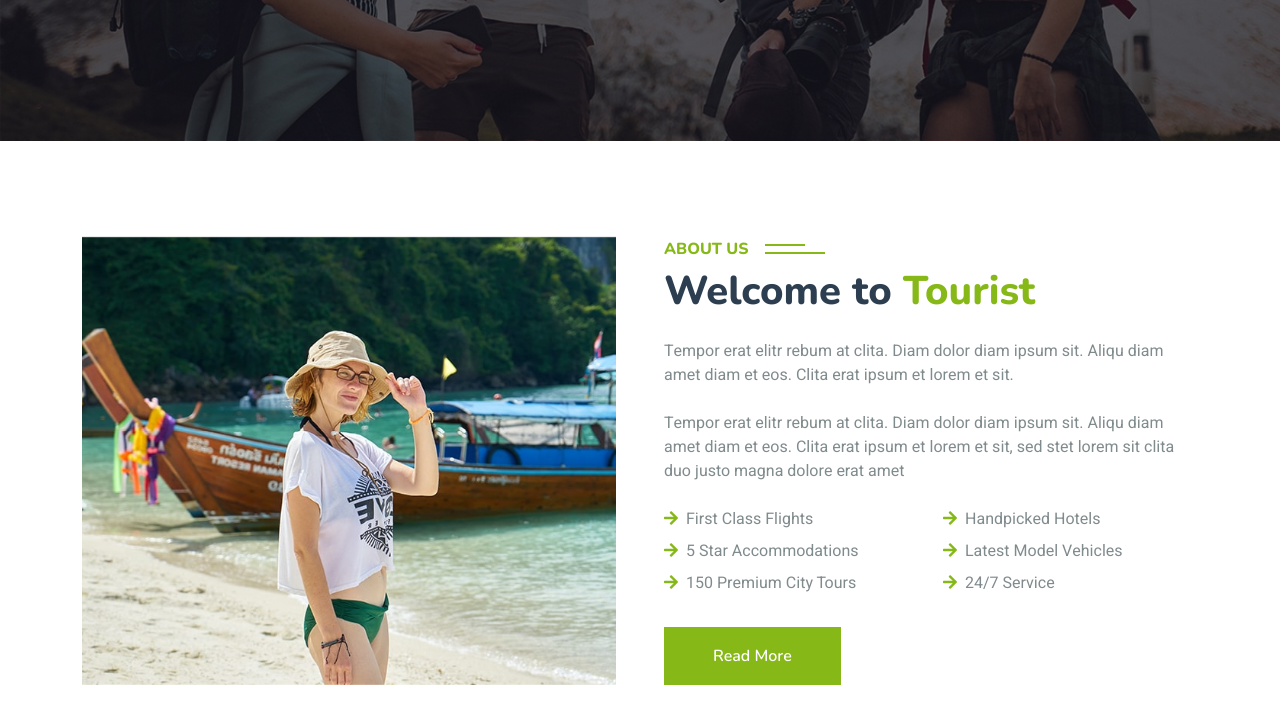
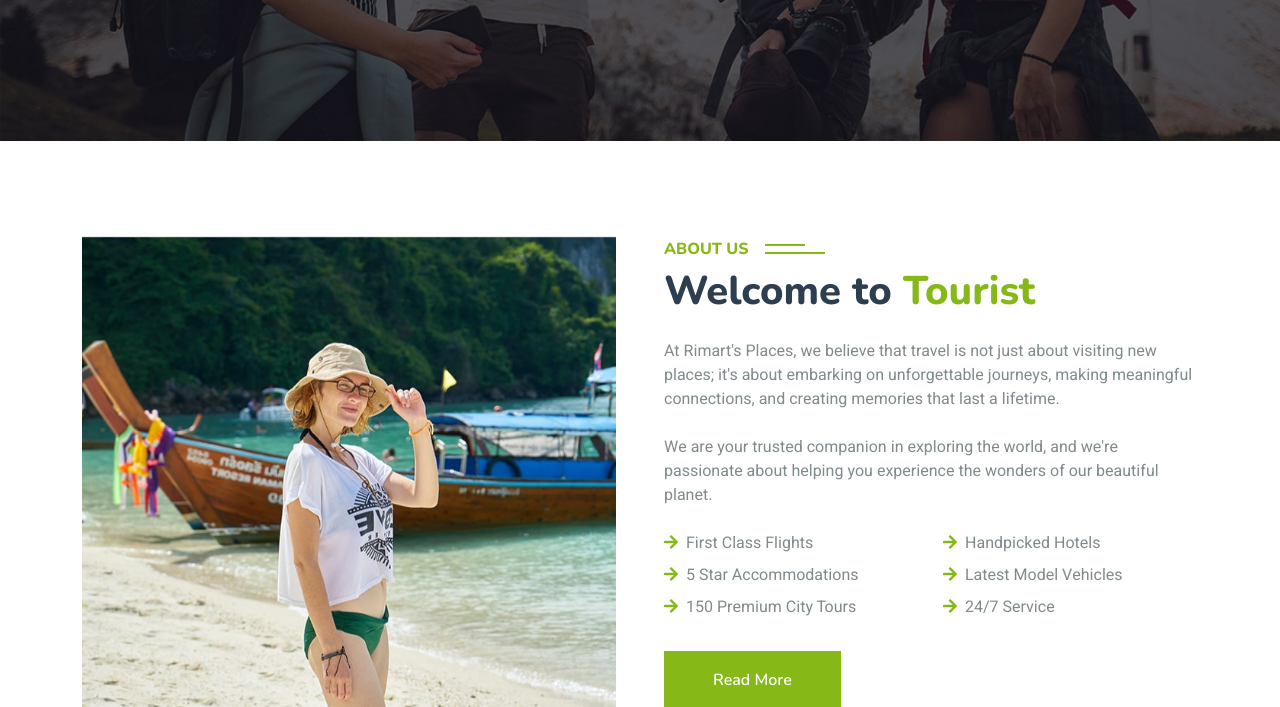
Before and after one commit to rimartt/rimartprelim, a plain HTML site: page index.html in a window 1280 px wide. Shown: the part 497-1204 px from the top of the page. Drawn offline with nearby package versions, Linux system fonts and the light colour scheme.

Commit message:
change about

```diff
--- a/index.html
+++ b/index.html
@@ -128,8 +128,8 @@
                 <div class="col-lg-6 wow fadeInUp" data-wow-delay="0.3s">
                     <h6 class="section-title bg-white text-start text-primary pe-3">About Us</h6>
                     <h1 class="mb-4">Welcome to <span class="text-primary">Tourist</span></h1>
-                    <p class="mb-4">Tempor erat elitr rebum at clita. Diam dolor diam ipsum sit. Aliqu diam amet diam et eos. Clita erat ipsum et lorem et sit.</p>
-                    <p class="mb-4">Tempor erat elitr rebum at clita. Diam dolor diam ipsum sit. Aliqu diam amet diam et eos. Clita erat ipsum et lorem et sit, sed stet lorem sit clita duo justo magna dolore erat amet</p>
+                    <p class="mb-4">At Rimart's Places, we believe that travel is not just about visiting new places; it's about embarking on unforgettable journeys, making meaningful connections, and creating memories that last a lifetime.</p>
+                    <p class="mb-4">We are your trusted companion in exploring the world, and we're passionate about helping you experience the wonders of our beautiful planet.</p>
                     <div class="row gy-2 gx-4 mb-4">
                         <div class="col-sm-6">
                             <p class="mb-0"><i class="fa fa-arrow-right text-primary me-2"></i>First Class Flights</p>
```
